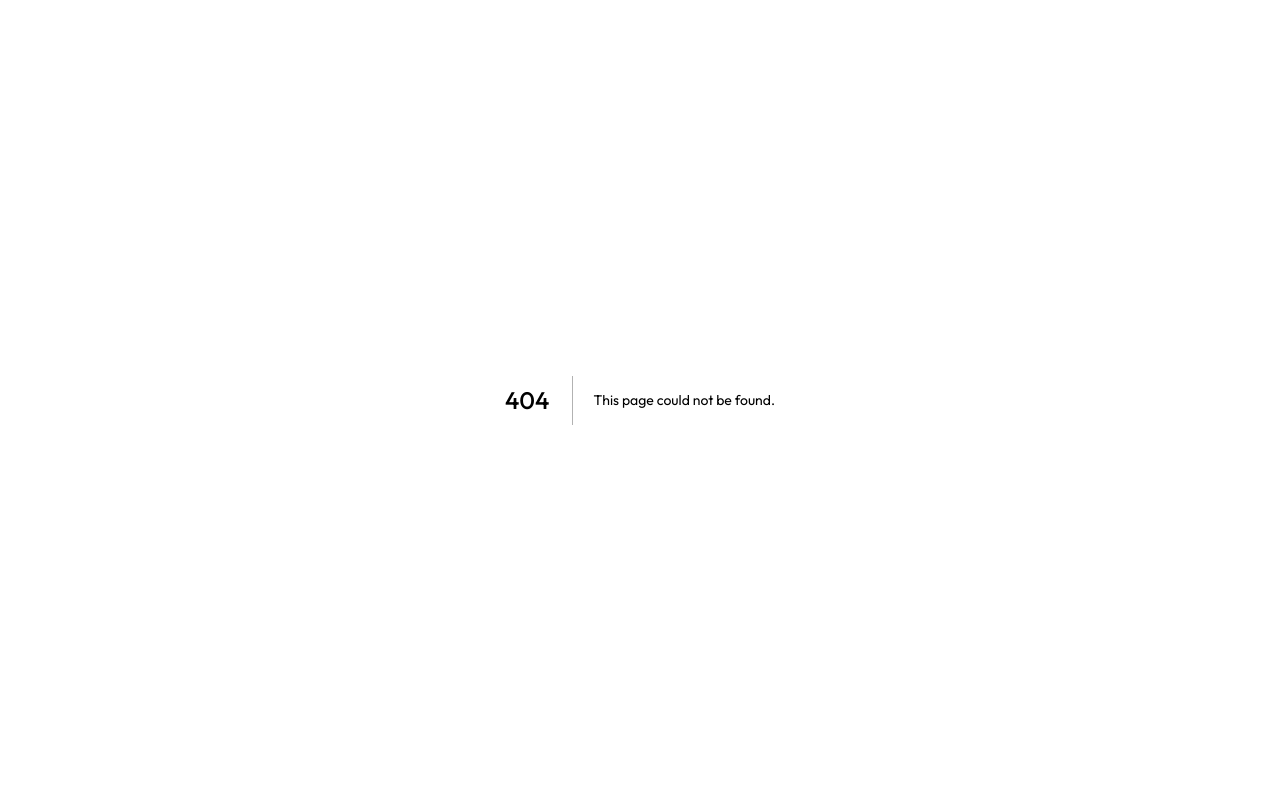
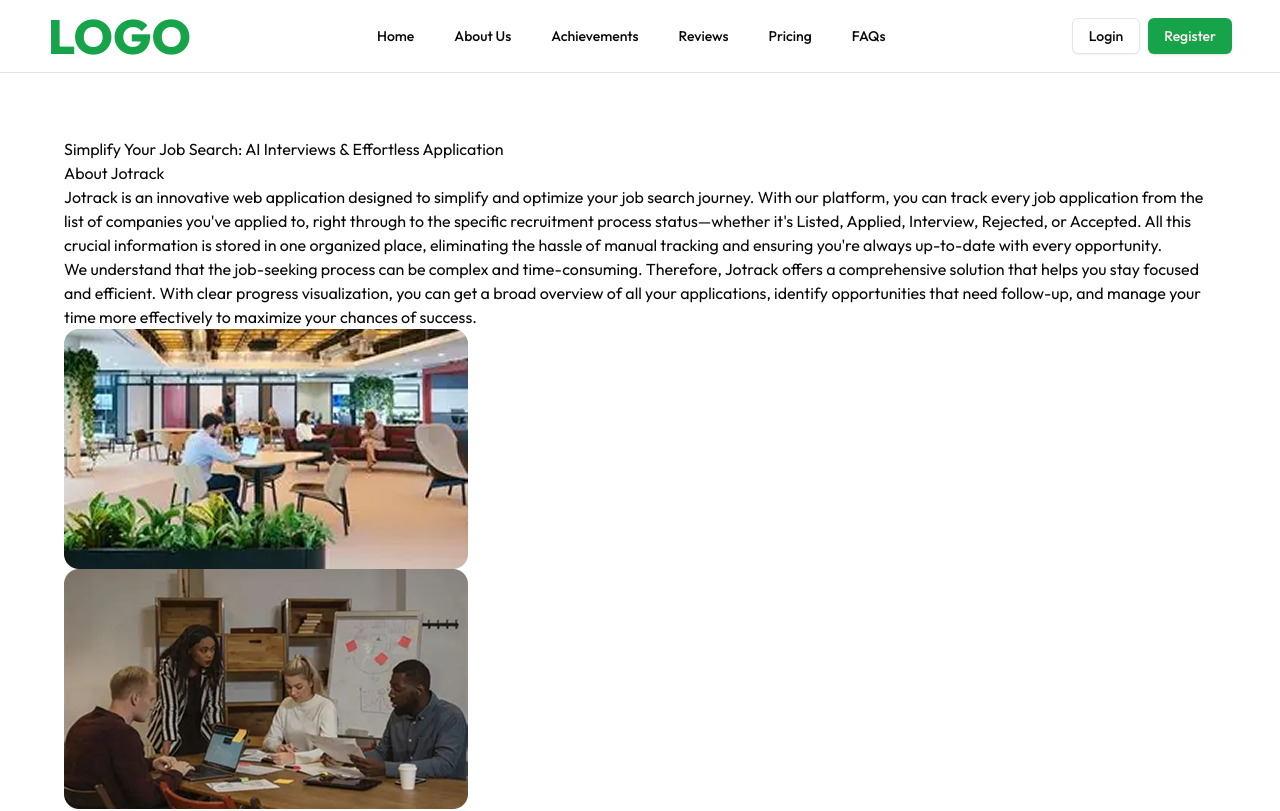
Before and after one commit to masadamsahid/nextjs-jobtracker-app, a Next.js app: page /about-us in a window 1280 px wide. Before the commit this address had no page. Shown: the top 811 px of the page. Built offline with nearby package versions, Linux system fonts and the light colour scheme.

Commit message:
Initiate About Us Page

```diff
--- /dev/null
+++ b/src/app/about-us/layout.tsx
@@ -0,0 +1,25 @@
+import React from 'react';
+import Navbar from '@/components/Navbar';
+import Footer from '@/components/Footer';
+import Testimonial from '@/components/Testimonial';
+
+type Props = {
+  children: React.ReactNode;
+}
+
+const AboutUsLayout = ({ children }: Props) => {
+  return (
+    <div>
+      {/* TODO: build navbar here */}
+      <Navbar/>
+
+      {/* Content (page.tsx) goes from here */}
+      <div>{children}</div>
+
+      {/* TODO: build footer here */}
+      <Footer/>
+    </div>
+  );
+}
+
+export default AboutUsLayout;
--- /dev/null
+++ b/src/app/about-us/page.tsx
@@ -0,0 +1,44 @@
+import React from "react";
+import { Accordion, AccordionContent, AccordionItem, AccordionTrigger } from "@/components/ui/accordion";
+import { Button } from "@/components/ui/button";
+import { buttonVariants } from "@/components/ui/button"
+import { Card, CardContent, CardDescription, CardFooter, CardHeader, CardTitle } from "@/components/ui/card";
+import { cn } from "@/lib/utils";
+import { BadgeCheck, BadgeX } from "lucide-react";
+import Link from "next/link";
+import Testimonial from "@/components/Testimonial";
+import Achievement from "@/components/Achievement";
+
+const AboutUs = () => {
+  return (
+    <div>
+      <main className="container mx-auto">
+        <section id="about-us" className="p-6 sm:p-16">
+          <div className="about-us-container">
+            <div className="about-us-header">
+              <div className="about-us-title">
+                <h1>Simplify Your Job Search: AI Interviews & Effortless Application</h1>
+              </div>
+            </div>
+
+            <div className="about-us-content">
+              <div className="content-title">
+                <h1>About Jotrack</h1>
+              </div>
+              <div className="content-description">
+                <p>Jotrack is an innovative web application designed to simplify and optimize your job search journey. With our platform, you can track every job application from the list of companies you've applied to, right through to the specific recruitment process status—whether it's Listed, Applied, Interview, Rejected, or Accepted. All this crucial information is stored in one organized place, eliminating the hassle of manual tracking and ensuring you're always up-to-date with every opportunity.</p>
+                <p>We understand that the job-seeking process can be complex and time-consuming. Therefore, Jotrack offers a comprehensive solution that helps you stay focused and efficient. With clear progress visualization, you can get a broad overview of all your applications, identify opportunities that need follow-up, and manage your time more effectively to maximize your chances of success.</p>
+              </div>
+              <div className="content-image">
+                <img src="/gallery.png" alt="Content Image" />
+                <img src="/gallery-2.png" alt="Content Image" />
+              </div>
+            </div>
+          </div>
+        </section>
+      </main>
+    </div>
+  );
+}
+
+export default AboutUs;
--- a/src/components/Navbar.tsx
+++ b/src/components/Navbar.tsx
@@ -12,6 +12,10 @@ const NAV_LINKS = [
   {
     name: "Home",
     href: "/",
+  },
+  {
+    name: "About Us",
+    href: "/about-us",
   },
   {
     name: "Achievements",
```
Also changed, not shown: public/gallery-2.png (added), public/gallery.png (added).
